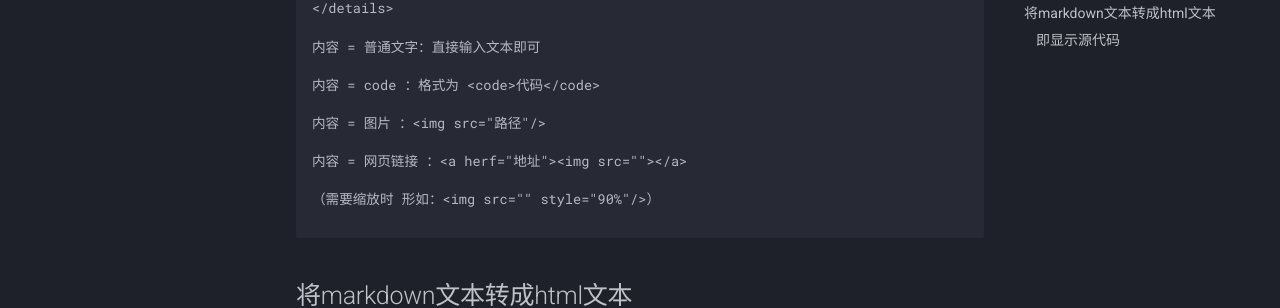
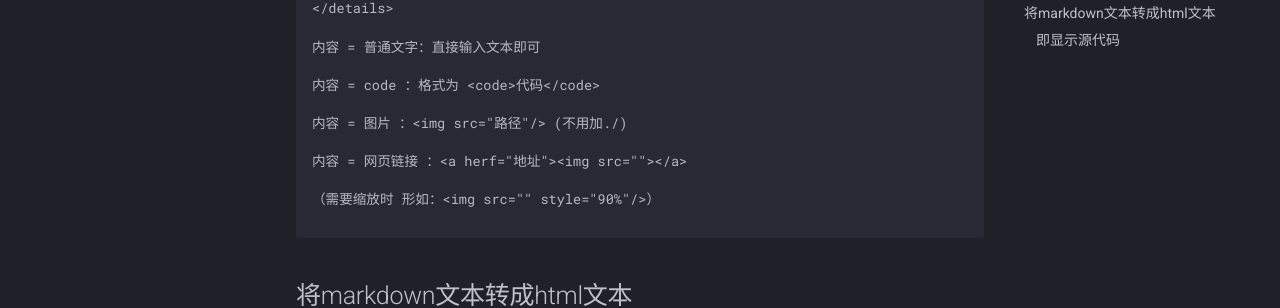
Before and after one commit to Xmbtx/xmbtx-blog, an MkDocs documentation site: the page built from docs/mkd/mkd.md, in a window 1280 px wide and 900 px high, scrolled down 858 px. Shown: the part 356-664 px from the top of the window. Built offline with MkDocs 1.6.1 and Material for MkDocs 9.7.7, drawn with Linux system fonts in a browser that asks for light colours; some of the changed text lies outside the part shown.

Commit message:
2023-11-06_21:03:01 update

```diff
--- a/docs/mkd/mkd.md
+++ b/docs/mkd/mkd.md
@@ -49,7 +49,7 @@
 
 内容 = code ：格式为 <code>代码</code>
 
-内容 = 图片 ：<img src="路径"/>
+内容 = 图片 ：<img src="路径"/> (不用加./)
 
 内容 = 网页链接 ：<a herf="地址"><img src=""></a>
 
```
Also changed, not shown: docs/index.md (+1 -1 lines).
